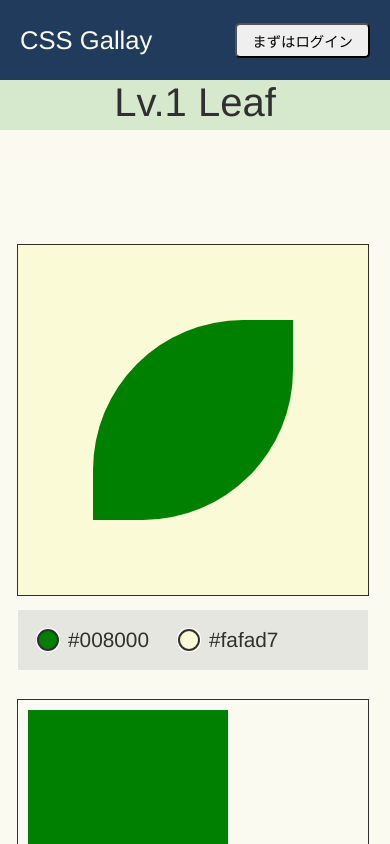
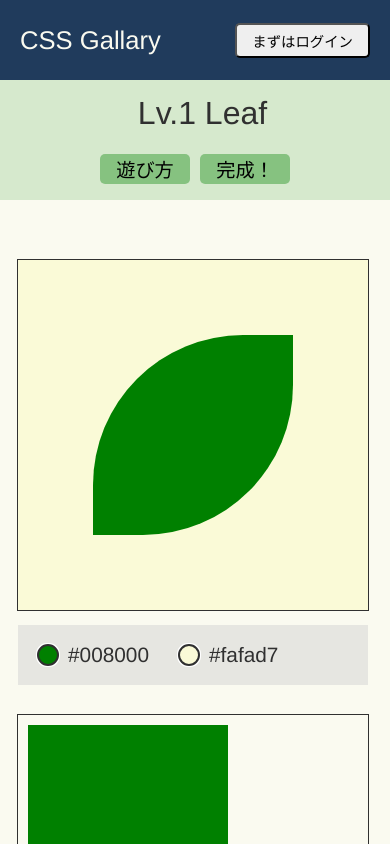
Before and after one commit to Masaya-Matsushita/codable, a Vue app: page /Lv1_Leaf in a window 390 px wide. Shown: the top 844 px of the page. Built offline with nearby package versions, Linux system fonts and the light colour scheme.

Commit message:
buttonのレスポンシブ対応を大幅改善しました。

```diff
--- a/src/App.vue
+++ b/src/App.vue
@@ -10,7 +10,7 @@
 export default {
   data() {
     return {
-      logo: "CSS Gallay",
+      logo: "CSS Gallary",
       loggin: "まずはログイン",
     }
   },
--- a/src/components/GameLayout.vue
+++ b/src/components/GameLayout.vue
@@ -1,6 +1,12 @@
 <template>
   <div class="title" :style="titleStyle">
     {{ setTitle }}
+    <div class="button-area">
+      <button :style="buttonStyle" @click="howToAlert">
+        {{ howTo }}
+      </button>
+      <button :style="buttonStyle" @click="finishGame">{{ finish }}</button>
+    </div>
   </div>
   <div class="content-area">
     <VAceEditor
@@ -10,6 +16,7 @@
       lang="html"
       theme="chrome"
     />
+    <div class="area-container">
       <div class="display-area">
         <div class="canvas-area">
           <div class="over-lap">
@@ -33,13 +40,16 @@
           <ColorPalette class="color-palette" :passColorCodes="setColorCodes" />
         </div>
       </div>
-  </div>
+      <div class="button-area">
         <!-- ボタンがコンポーネント化できない
     https://v3.ja.vuejs.org/guide/component-basics.html#%E5%AD%90%E3%82%B3%E3%83%B3%E3%83%9B%E3%82%9A%E3%83%BC%E3%83%8D%E3%83%B3%E3%83%88%E3%81%AE%E3%82%A4%E3%83%98%E3%82%99%E3%83%B3%E3%83%88%E3%82%92%E8%B3%BC%E8%AA%AD%E3%81%99%E3%82%8B -->
-  <button class="howTo-button" @click="howToAlert">
+        <button @click="howToAlert">
           {{ howTo }}
         </button>
-  <button class="finish-button" @click="finishGame">{{ finish }}</button>
+        <button @click="finishGame">{{ finish }}</button>
+      </div>
+    </div>
+  </div>
 </template>
 
 <script>
@@ -70,9 +80,12 @@ export default {
       titleStyle: {
         backgroundColor: this.setColorCodes[0] + "25",
       },
+      buttonStyle: {
+        backgroundColor: this.setColorCodes[0] + "60",
+      },
       opaValue: 0,
       howTo: "遊び方",
-      finish: "完成！！",
+      finish: "完成！",
     }
   },
   computed: {
@@ -170,6 +183,9 @@ export default {
   height: 50px;
   font-size: 2.5rem;
 }
+.title .button-area {
+  display: none;
+}
 .content-area {
   display: flex;
   align-items: flex-start;
@@ -205,14 +221,18 @@ export default {
   width: 350px;
   margin-top: 380px;
 }
-.howTo-button {
+.area-container {
+  display: flex;
+  flex-direction: column;
+}
+.button-area {
+  display: flex;
+  justify-content: space-around;
+}
+
+.button-area * {
   height: 80px;
-  width: 270px;
-  font-size: 1.5rem;
-}
-.finish-button {
-  height: 80px;
-  width: 270px;
+  width: 300px;
   font-size: 1.5rem;
 }
 
@@ -227,19 +247,68 @@ export default {
 }
 
 @media (max-width: 1090px) {
+  .title {
+    height: 100px;
+    padding-left: 35px;
+    display: flex;
+    justify-content: space-between;
+    align-items: center;
+  }
+  .title .button-area {
+    display: block;
+    margin-right: 50px;
+  }
+  .button-area * {
+    height: 55px;
+    width: 200px;
+    font-size: 1.3rem;
+    border: none;
+    border-radius: 5px;
+    margin-right: 30px;
+  }
   .editor {
     margin-bottom: 50px;
   }
   .content-area {
     flex-direction: column-reverse;
     align-items: center;
-    margin-top: 100px;
+    margin-top: 30px;
+  }
+  .area-container .button-area {
+    display: none;
+  }
+}
+
+@media (max-width: 850px) {
+  .title .button-area {
+    margin-right: 30px;
+  }
+  .button-area * {
+    height: 50px;
+    width: 160px;
+    font-size: 1.3rem;
+    border-radius: 5px;
+    margin-right: 20px;
+  }
+  .editor {
+    margin-bottom: 50px;
   }
 }
 
 @media (max-width: 740px) {
-  .content-area {
-    margin-top: 85px;
+  .title {
+    height: 100px;
+    padding-left: 25px;
+    font-size: 2.1rem;
+  }
+  .title .button-area {
+    margin-right: 15px;
+  }
+  .button-area * {
+    height: 45px;
+    width: 120px;
+    font-size: 1.3rem;
+    margin-right: 20px;
   }
   .display-area {
     flex-direction: column-reverse;
@@ -255,4 +324,35 @@ export default {
     padding: 0 2vw 50px 2vw;
   }
 }
+
+@media (max-width: 550px) {
+  .title {
+    height: 80px;
+    padding-left: 15px;
+    font-size: 2rem;
+  }
+  .title .button-area {
+    margin-right: 5px;
+  }
+  .button-area * {
+    height: 40px;
+    width: 100px;
+    font-size: 1.2rem;
+    margin-right: 10px;
+  }
+}
+
+@media (max-width: 450px) {
+  .title {
+    height: 120px;
+    flex-direction: column;
+    justify-content: space-evenly;
+  }
+  .button-area * {
+    height: 30px;
+    width: 90px;
+    font-size: 1.2rem;
+    margin-right: 10px;
+  }
+}
 </style>
```
Lines whose indentation alone changed are shown as unchanged.
